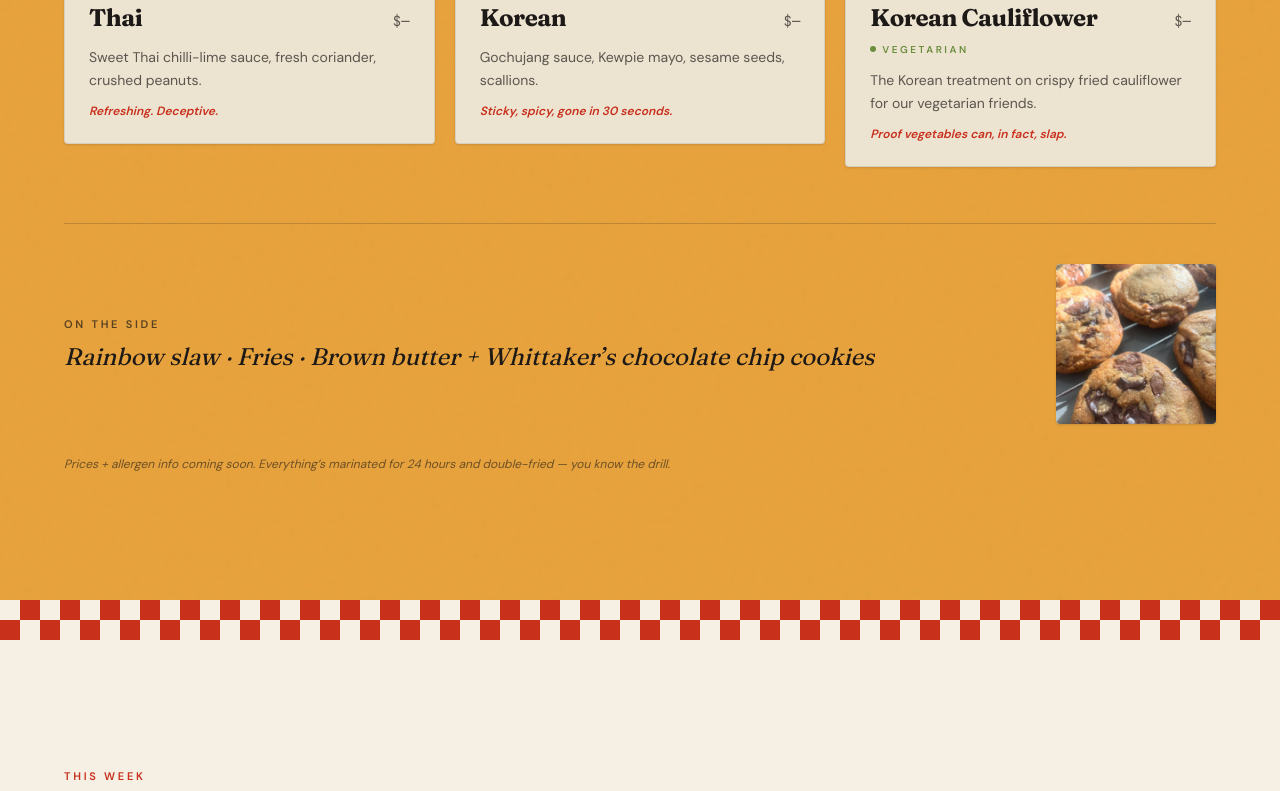
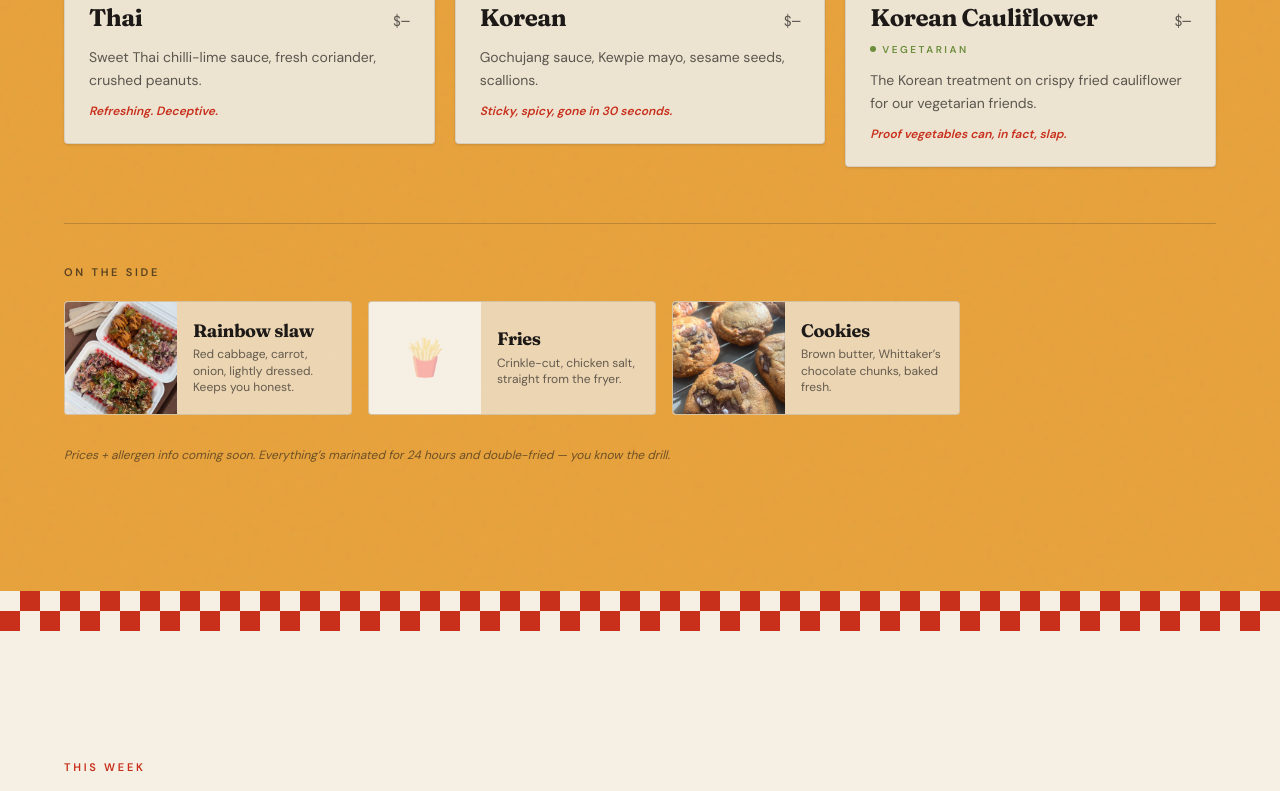
Before and after one commit to V1C4X/burchies-website, a Next.js app: page / in a window 1280 px wide. Shown: the part 2744-3535 px from the top of the page. Built offline with nearby package versions, Linux system fonts and the light colour scheme; no server answers.

Commit message:
feat(menu): show sides as compact horizontal cards with photos
Sides now render in their own row of 3 horizontal mini-cards
(slaw, fries, cookies) — smaller image + tighter type than the
main menu cards to establish hierarchy. Fries card shows a 🍟
placeholder until we get a real photo.

```diff
--- a/src/components/MenuGrid.tsx
+++ b/src/components/MenuGrid.tsx
@@ -44,23 +44,41 @@ export function MenuGrid() {
         </motion.div>
 
         <AnimatedSection delay={0.3}>
-          <div className="mt-14 pt-10 border-t border-charcoal/20 flex flex-col md:flex-row md:items-center gap-6 md:gap-8">
-            <div className="flex-1">
-              <p className="text-[11px] tracking-widest uppercase text-charcoal/70 font-semibold">
-                On the side
-              </p>
-              <p className="font-editorial italic text-xl md:text-2xl text-charcoal mt-2">
-                {sides.join(' · ')}
-              </p>
-            </div>
-            <div className="relative w-32 h-32 md:w-40 md:h-40 rounded-sm overflow-hidden bg-bone shrink-0 shadow-sm">
-              <Image
-                src="/instagram/2025-08-11_06-32-17_DNNGyjXyZoY_5.jpg"
-                alt="Brown butter Whittaker's chocolate chip cookies on a cooling rack"
-                fill
-                sizes="(max-width: 768px) 128px, 160px"
-                className="object-cover"
-              />
+          <div className="mt-14 pt-10 border-t border-charcoal/20">
+            <p className="text-[11px] tracking-widest uppercase text-charcoal/70 font-semibold mb-5">
+              On the side
+            </p>
+            <div className="grid grid-cols-1 sm:grid-cols-3 gap-3 md:gap-4 max-w-4xl">
+              {sides.map((side) => (
+                <div
+                  key={side.name}
+                  className="bg-bone/80 rounded-sm border border-charcoal/10 overflow-hidden flex items-stretch"
+                >
+                  <div className="relative w-24 h-24 md:w-28 md:h-28 shrink-0 bg-cream">
+                    {side.imageSrc ? (
+                      <Image
+                        src={side.imageSrc}
+                        alt={side.imageAlt ?? side.name}
+                        fill
+                        sizes="(max-width: 768px) 96px, 112px"
+                        className="object-cover"
+                      />
+                    ) : (
+                      <div className="flex items-center justify-center w-full h-full text-4xl text-charcoal/30 select-none">
+                        🍟
+                      </div>
+                    )}
+                  </div>
+                  <div className="p-3 md:p-4 flex-1 flex flex-col justify-center min-w-0">
+                    <h4 className="font-editorial text-base md:text-lg text-charcoal leading-tight">
+                      {side.name}
+                    </h4>
+                    <p className="text-[11px] md:text-xs text-charcoal/65 mt-1 leading-snug">
+                      {side.description}
+                    </p>
+                  </div>
+                </div>
+              ))}
             </div>
           </div>
         </AnimatedSection>
--- a/src/data/menu.ts
+++ b/src/data/menu.ts
@@ -58,8 +58,28 @@ export const menu: MenuItem[] = [
   },
 ]
 
-export const sides = [
-  'Rainbow slaw',
-  'Fries',
-  'Brown butter + Whittaker\u2019s chocolate chip cookies',
+export interface Side {
+  name: string
+  description: string
+  imageSrc?: string
+  imageAlt?: string
+}
+
+export const sides: Side[] = [
+  {
+    name: 'Rainbow slaw',
+    description: 'Red cabbage, carrot, onion, lightly dressed. Keeps you honest.',
+    imageSrc: '/instagram/2026-02-11_07-00-20_DUm8RCHj8Qv_4.jpg',
+    imageAlt: "Rainbow slaw served alongside Burchie's chicken",
+  },
+  {
+    name: 'Fries',
+    description: 'Crinkle-cut, chicken salt, straight from the fryer.',
+  },
+  {
+    name: 'Cookies',
+    description: "Brown butter, Whittaker\u2019s chocolate chunks, baked fresh.",
+    imageSrc: '/instagram/2025-08-11_06-32-17_DNNGyjXyZoY_5.jpg',
+    imageAlt: "Brown butter Whittaker\u2019s chocolate chip cookies on a cooling rack",
+  },
 ]
```
